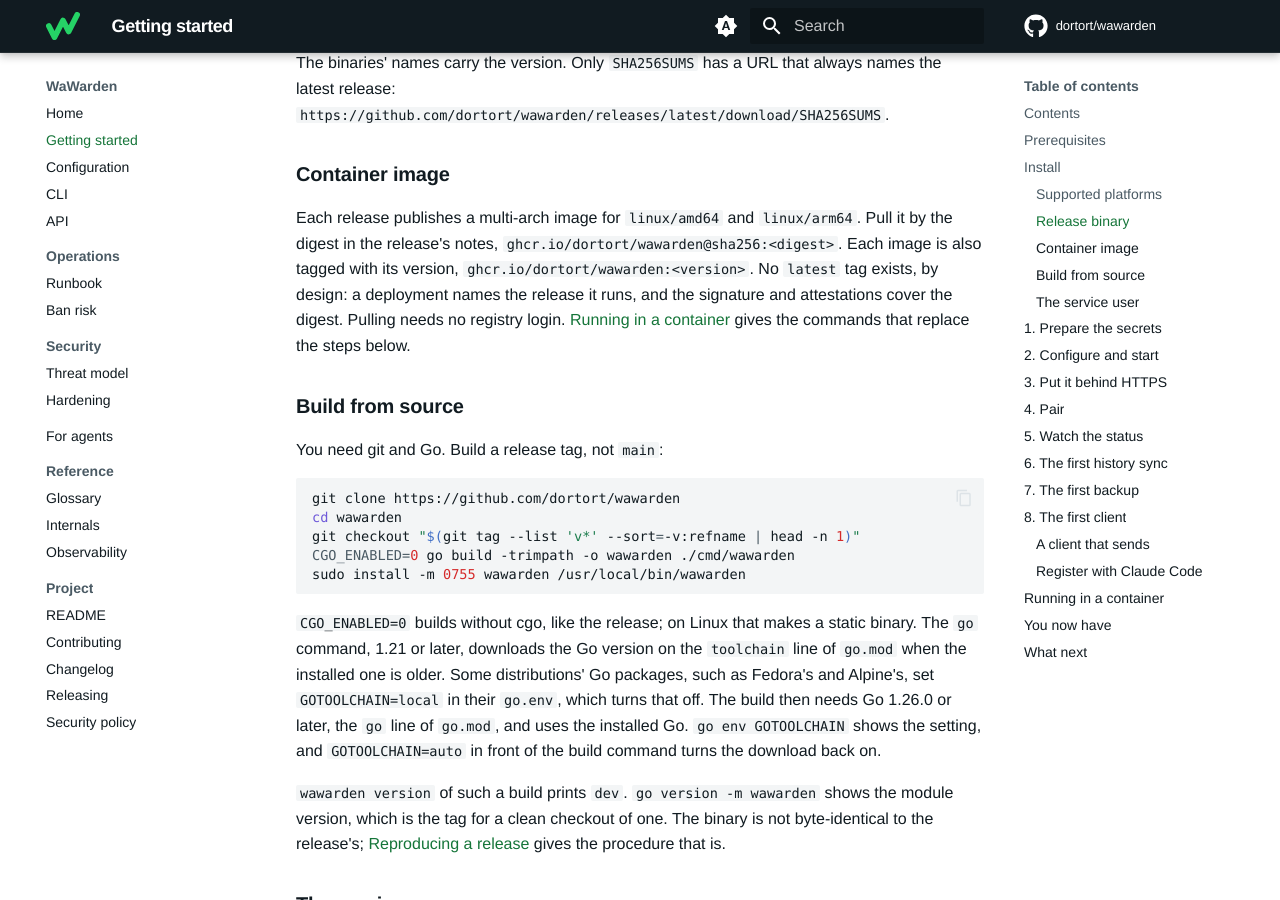
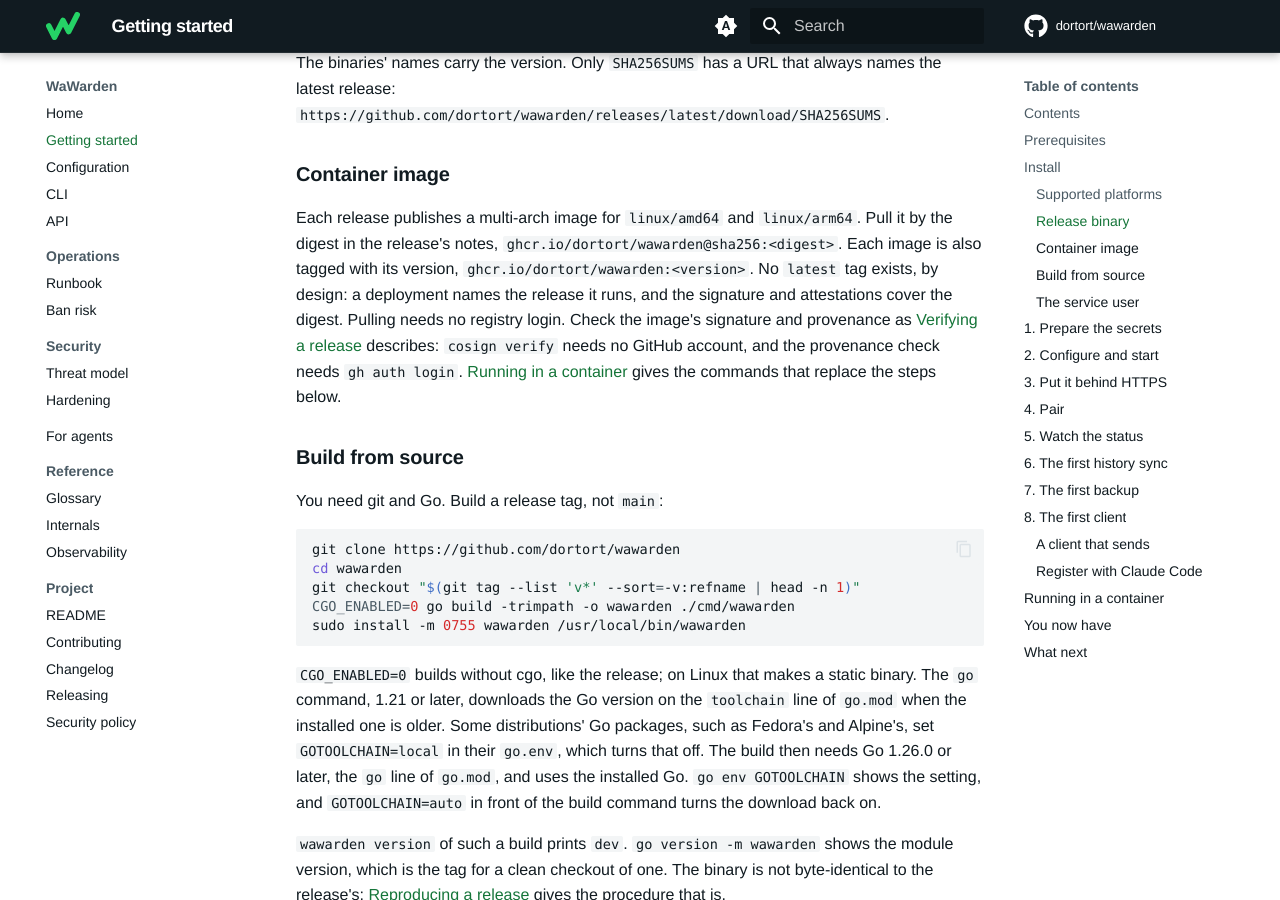
Before and after one commit to dortort/wawarden, an MkDocs documentation site: the page built from docs/getting-started.md, in a window 1280 px wide and 900 px high, scrolled down 2647 px. Built offline with MkDocs 1.6.1 and Material for MkDocs 9.7.7, drawn with Linux system fonts in a browser that asks for light colours; comment, search, counter and statistics services are not loaded.

Commit message:
docs(getting-started): point the container image route at its checks
The Container image subsection no longer asked the reader to verify the
image. It now links the signature and provenance checks in Verifying a
release and says which of them needs a GitHub login.

Co-Authored-By: Claude Opus 5.5 <noreply@anthropic.com>
Co-Authored-By: Claude Fable 5.1 <noreply@anthropic.com>

```diff
--- a/docs/getting-started.md
+++ b/docs/getting-started.md
@@ -117,7 +117,11 @@ Pull it by the digest in the release's notes,
 `ghcr.io/dortort/wawarden@sha256:<digest>`. Each image is also tagged with its
 version, `ghcr.io/dortort/wawarden:<version>`. No `latest` tag exists, by
 design: a deployment names the release it runs, and the signature and
-attestations cover the digest. Pulling needs no registry login.
+attestations cover the digest. Pulling needs no registry login. Check the
+image's signature and provenance as
+[Verifying a release](../RELEASING.md#verifying-a-release) describes:
+`cosign verify` needs no GitHub account, and the provenance check needs
+`gh auth login`.
 [Running in a container](#running-in-a-container) gives the commands that
 replace the steps below.
 
```
